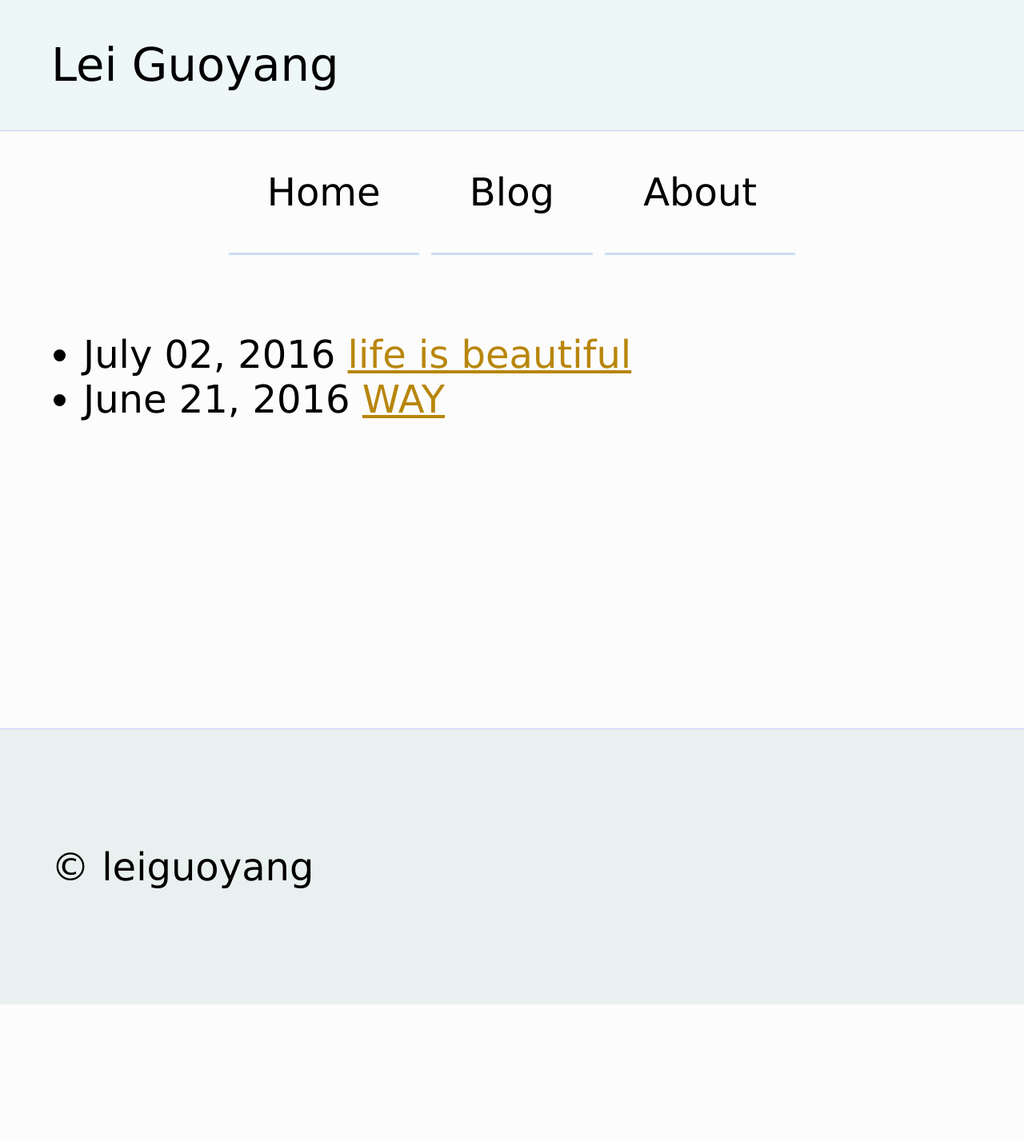
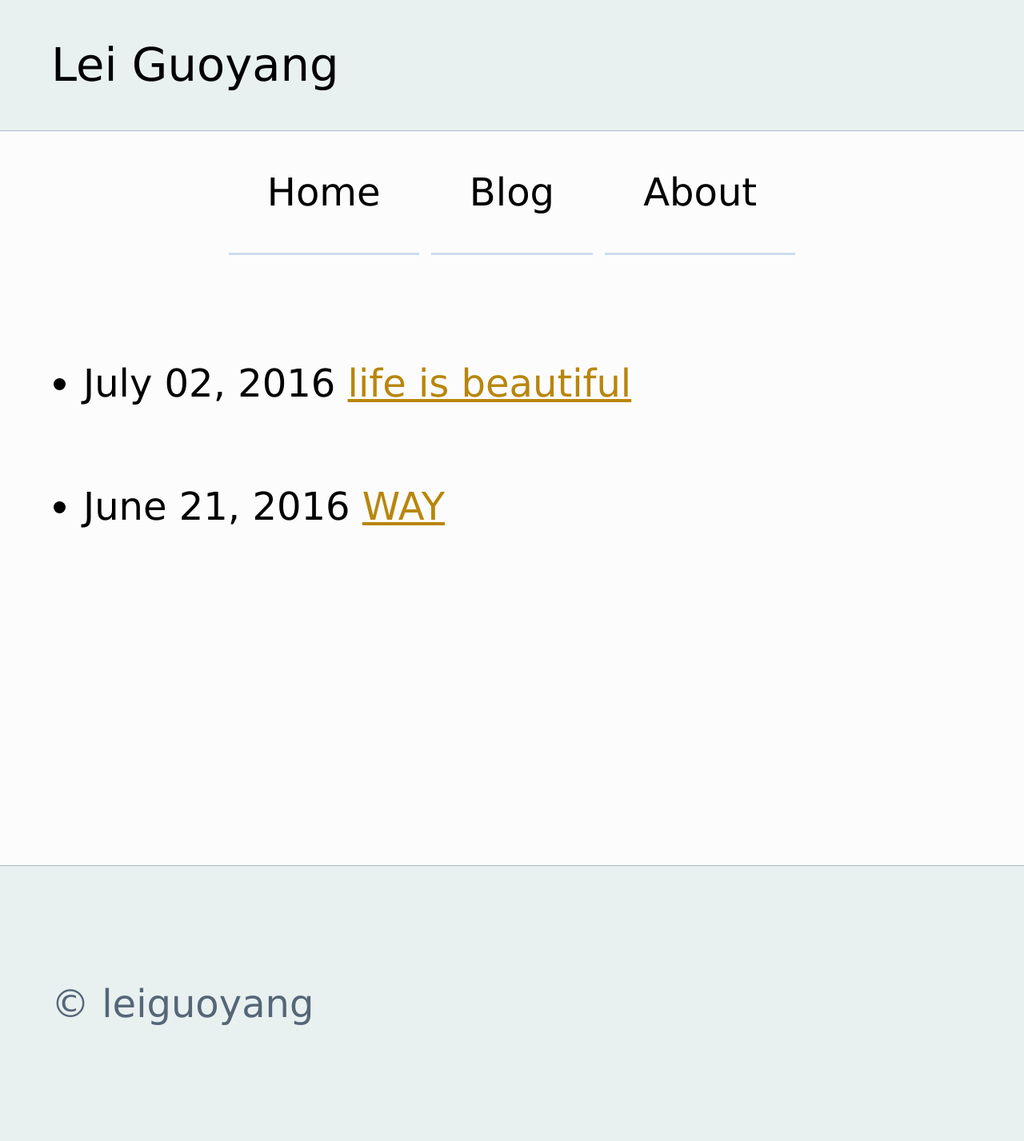
Before and after one commit to leiguoyang/leiguoyang.github.io, a Jekyll site: the page built from blog.html, in a window 1280 px wide. Shown: the whole page at 80% size. Built offline with Jekyll 4.4.1, drawn with Linux system fonts in a browser that asks for light colours; before the commit the page ends 1256 px from its top, so only the background shows below that.

Commit message:
change the header and footer style

```diff
--- a/css/main.css
+++ b/css/main.css
@@ -8,8 +8,8 @@
 header {
   padding: 1em 5%;
   text-align: left;
-  border-bottom: 1px solid #bce;
-  background-color: #eef7f7;
+  border-bottom: 1px solid #abc;
+  background-color: #e9f0f0;
 }
 
 header h1 {
@@ -49,16 +49,13 @@
 footer {
   padding: 3em 5%;
   background-color: #e9f0f0;
-  border-top: 1px solid #ccf;
+  color: #567;
+  border-top: 1px solid #abc;
 }
 
-p {
+p, li {
   line-height: 1.7em;
   margin: 1.5em 0;
-}
-
-#main h1, #main h2, #main h3 {
-  color: darkgoldenrod;
 }
 
 #main h2 {
```
